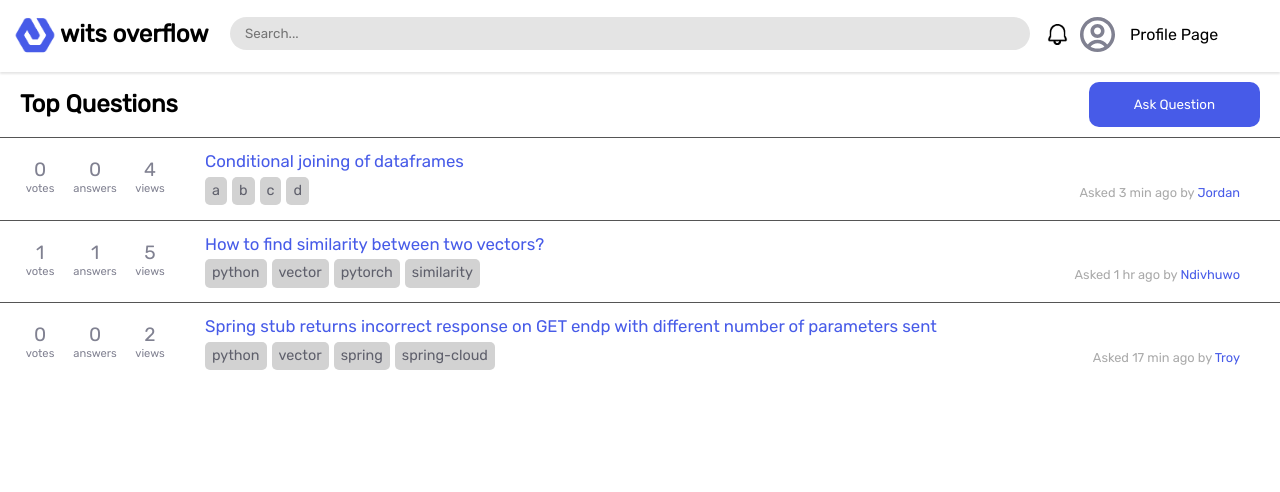
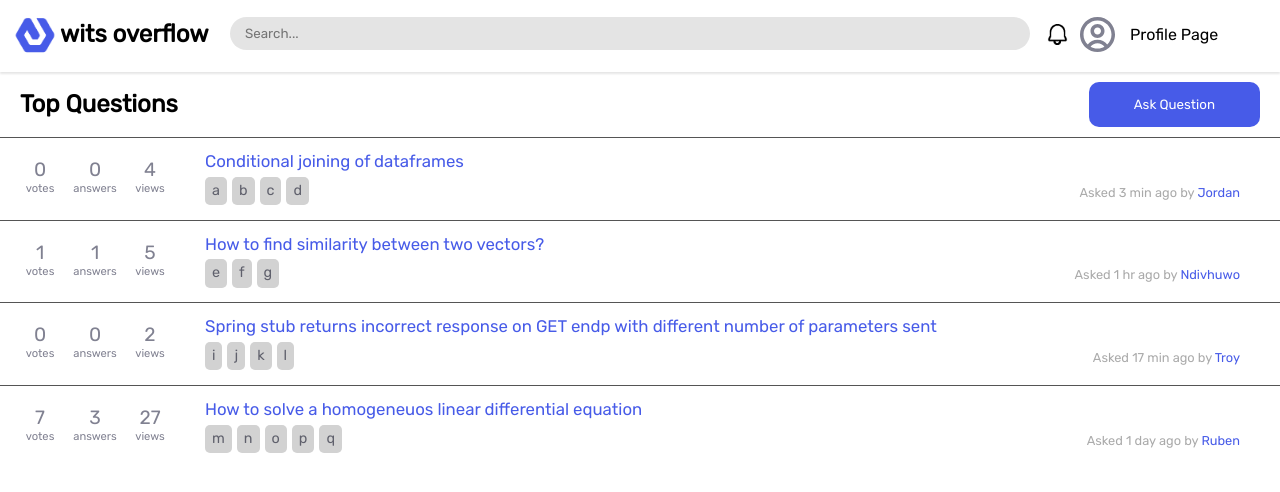
Before and after one commit to NotJordanZA/witsOverflow, a React (Create React App) app in the folder Front End/wits-overflow/: page /questionsPage in a window 1280 px wide. Shown: the top 492 px of the page. Built offline with nearby package versions, Linux system fonts and the light colour scheme.

Commit message:
Made it so that there can be variable numbers of questions displayed by storing the components in an array. Also made it so that there can be variable numbers of tags displayed for each question.

```diff
--- a/Front End/wits-overflow/src/components/QuestionRow.js
+++ b/Front End/wits-overflow/src/components/QuestionRow.js
@@ -1,7 +1,8 @@
 // QuestionRow.js
 //element of the question page
 import styled from "styled-components";
-import Question from '../components/Question';
+//import Question from '../components/Question';
+import {Link, useNavigate} from "react-router-dom";
 
 
 const QuestionStat = styled.div`
@@ -66,12 +67,14 @@ const UserLink = styled.a`
 `;
 
 //{questionID, questionTitle, questionText, votes, answerCount, viewCount, timeAsked, firstName, tags}
+//function QuestionRow({Question : question}){
 function QuestionRow({questionID, questionTitle, questionText, votes, answerCount, viewCount, timeAsked, firstName, tags}){
-    console.log("Hello :)");
-    console.log(questionTitle);
-    //let questionID1 = questionID;
+    //data passed from props
+    let navigate = useNavigate();
+
+    let questionID1 = questionID;
     let questionTitle1 = questionTitle;
-    //let questionText1 = questionText;
+    let questionText1 = questionText;
     let votes1 = votes;
     let answerCount1 = answerCount;
     let viewCount1 = viewCount;
@@ -79,20 +82,33 @@ function QuestionRow({questionID, questionTitle, questionText, votes, answerCoun
     let firstName1 = firstName;
     let tags1 = tags;
 
+
+    console.log("Question " + questionID1 + " Number of tags: " + tags1.length);
+    const tagComponents = [];
+    for (let i = 0; i < tags1.length; i++)
+    {
+        tagComponents.push(
+            <Tag>{tags1[i]}</Tag>
+        )
+    }
+
+    const routeChangeToSingleQuestion = () => {
+        let path = '/question';
+        console.log("Clicked on question");
+        navigate(path);
+    }
+
     return (
         <StyledQuestionRow>
             <QuestionStat> {votes1} <span>votes</span> </QuestionStat>
             <QuestionStat> {answerCount1} <span>answers</span> </QuestionStat>
             <QuestionStat> {viewCount1} <span>views</span> </QuestionStat>
             <QuestionTitleArea>
-                <QuestionLink> {questionTitle1} </QuestionLink>
+                <QuestionLink onClick = {routeChangeToSingleQuestion}> {questionTitle1} </QuestionLink>
                 <WhoAndWhen>
                     Asked {timeAsked1} by <UserLink> {firstName1} </UserLink>
                 </WhoAndWhen>
-                <Tag> {tags1[0]} </Tag>
-                <Tag> {tags1[1]} </Tag>
-                <Tag> {tags1[2]} </Tag>
-                <Tag> {tags1[3]} </Tag>
+                {tagComponents}
             </QuestionTitleArea>
         </StyledQuestionRow>
 
--- a/Front End/wits-overflow/src/pages/questionsPage.js
+++ b/Front End/wits-overflow/src/pages/questionsPage.js
@@ -25,29 +25,40 @@ const HeaderRow = styled.div`
 
 
 //dummy data to use to populate questions page. Stored as an array to ensure conciseness
-let questionIDs = [0, 1, 2];
-let questionTitles = ["Conditional joining of dataframes", "How to find similarity between two vectors?","Spring stub returns incorrect response on GET endp with different number of parameters sent"];
-let questionTexts = ["Howdy partner 1", "Howdy partner 2", "Howdy partner 3"];
-let voteCounts = [0, 1, 0];
-let answerCounts = [0, 1, 0];
-let viewCounts = [4, 5, 2];
-let timesAsked = ["3 min ago", "1 hr ago", "17 min ago"];
-let firstNames = ["Jordan", "Ndivhuwo", "Troy"];
-let postTags = [["a", "b", "c", "d"], ["python", "vector", "pytorch", "similarity"], ["python", "vector", "spring", "spring-cloud"]];
-
+let questionIDs = [0, 1, 2, 3];
+let questionTitles = ["Conditional joining of dataframes", "How to find similarity between two vectors?","Spring stub returns incorrect response on GET endp with different number of parameters sent", "How to solve a homogeneuos linear differential equation"];
+let questionTexts = ["Howdy partner 1", "Howdy partner 2", "Howdy partner 3", "Howdy partner 4"];
+let voteCounts = [0, 1, 0, 7];
+let answerCounts = [0, 1, 0, 3];
+let viewCounts = [4, 5, 2, 27];
+let timesAsked = ["3 min ago", "1 hr ago", "17 min ago", "1 day ago"];
+let firstNames = ["Jordan", "Ndivhuwo", "Troy", "Ruben"];
+let postTags = [["a", "b", "c", "d"], ["e", "f", "g"], ["i", "j", "k", "l"], ["m", "n", "o", "p", "q"]];
 
 function QuestionsPage(){
     let navigate = useNavigate();
 
+    const questionComponents = [];
+    for (let i = 0; i < questionIDs.length; i++)
+    {
+        questionComponents.push(
+            <QuestionRow
+                questionID = {questionIDs[i]}
+                questionTitle = {questionTitles[i]}
+                questionText = {questionTexts[i]}
+                votes = {voteCounts[i]}
+                answerCount = {answerCounts[i]}
+                viewCount = {viewCounts[i]}
+                timeAsked = {timesAsked[i]}
+                firstName = {firstNames[i]}
+                tags = {postTags[i]}
+            />
+        );
+    }
+
     //in future, we use firebase to populate each of these arrays
     const routeChangeToAskQuestion = () => {
         let path= '/askPage';
-        navigate(path);
-    }
-
-    const routeChangeToSingleQuestion = () => {
-        let path = '/question';
-        console.log("Clicked on question");
         navigate(path);
     }
 
@@ -57,7 +68,8 @@ function QuestionsPage(){
                 <StyledHeader> Top Questions </StyledHeader>
                 <StyledButton onClick={routeChangeToAskQuestion}> Ask&nbsp;Question </StyledButton>
             </HeaderRow>
-            <QuestionRow
+            {questionComponents}
+            {/* <QuestionRow
                 questionID = {questionIDs[0]}
                 questionTitle = {questionTitles[0]}
                 questionText = {questionTexts[0]}
@@ -89,7 +101,7 @@ function QuestionsPage(){
                 timeAsked = {timesAsked[2]}
                 firstName = {firstNames[2]}
                 tags = {postTags[2]}
-            />
+            /> */}
         </main>
     );
 }
```
